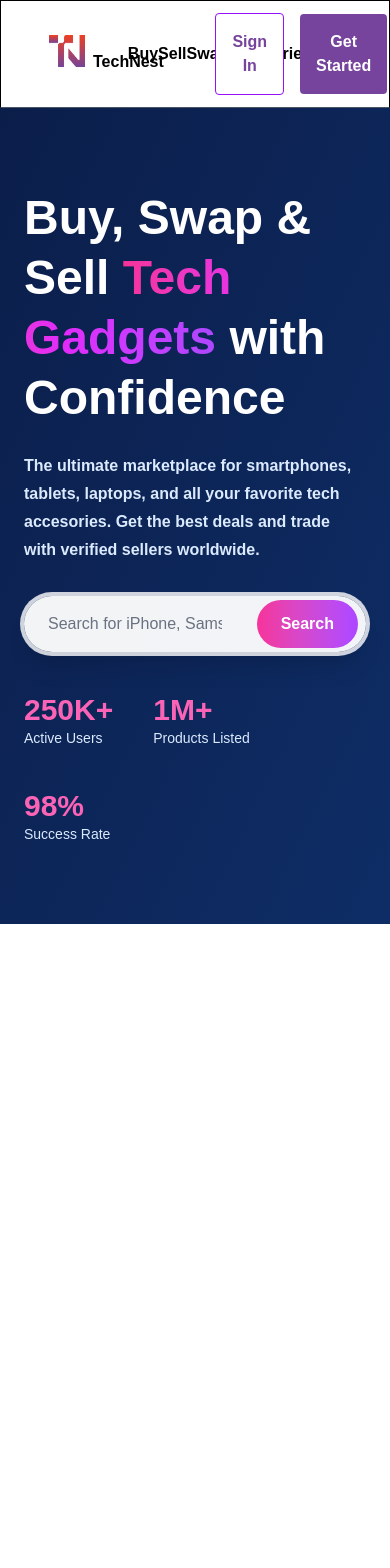
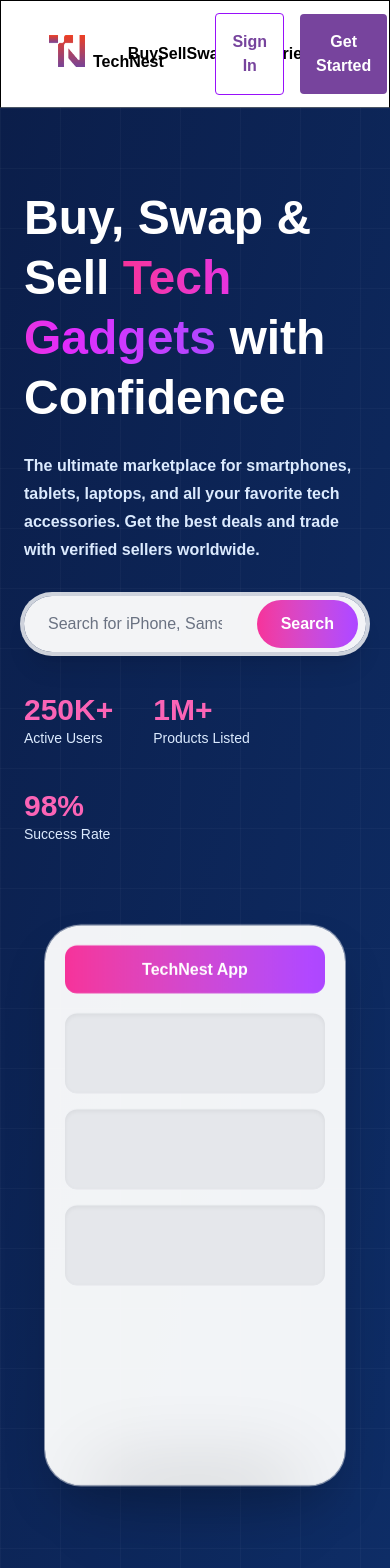
Before and after one commit to thatkhay/tech-nest, a Next.js app: page / in a window 390 px wide. Shown: the top 1568 px of the page. Before the commit the page ends 924 px from the top, so only its background shows below. Built offline with nearby package versions, Linux system fonts and the light colour scheme.

Commit message:
herodone

```diff
--- a/src/app/globals.css
+++ b/src/app/globals.css
@@ -5,7 +5,7 @@
   --foreground: #171717;
 }
 
-@theme inline {
+:root {
   --color-background: var(--background);
   --color-foreground: var(--foreground);
   --font-sans: var(--font-geist-sans);
--- a/src/app/page.tsx
+++ b/src/app/page.tsx
@@ -1,13 +1,23 @@
+"use client";
 import NavBar from "@/componets/Navbar";
 import Link from "next/link";
 
 export default function Home() {
   return (
-    <div className=" min-h-screen">
+    <div className="min-h-screen">
       <NavBar />
-      <section className="relative isolate bg-gradient-to-br from-[#0b1e4a] to-[#0e2d66] text-white">
-        <div className="mx-auto max-w-7xl px-6 py-20 lg:py-28">
-          {/* Headline */}
+
+      <section className="relative isolate overflow-hidden bg-gradient-to-br from-[#0b1e4a] to-[#0e2d66] text-white">
+        {/* subtle grid background */}
+        <div
+          className="absolute inset-0 -z-10 opacity-25
+          [background-image:linear-gradient(to_right,rgba(255,255,255,0.12)_1px,transparent_1px),linear-gradient(to_bottom,rgba(255,255,255,0.12)_1px,transparent_1px)]
+          [background-size:60px_60px]"
+        />
+
+        <div className="mx-auto max-w-7xl px-6 py-20 lg:py-28 grid lg:grid-cols-2 items-center gap-12">
+          {/* LEFT */}
+          <div>
             <h1 className="max-w-3xl text-5xl leading-tight font-extrabold sm:text-6xl">
               Buy, Swap & Sell{" "}
               <span className="bg-gradient-to-r from-pink-500 via-fuchsia-500 to-purple-500 bg-clip-text text-transparent">
@@ -16,18 +26,17 @@ export default function Home() {
               with Confidence
             </h1>
 
-          {/* Subheading with soft highlight */}
-          <p className="mt-6 max-w-2xl text-lg text-[1rem] leading-7 text-blue-100 font-bold">
-            <span className="rounded-md  py-1">
+            <p className="mt-6 max-w-2xl text-[1rem] leading-7 text-blue-100 font-bold">
+              <span className="rounded-md py-1">
                 The ultimate marketplace for smartphones, tablets, laptops, and
-              all your favorite tech accesories.
+                all your favorite tech accessories.
               </span>{" "}
               <span className="rounded-md py-1">
                 Get the best deals and trade with verified sellers worldwide.
               </span>
             </p>
 
-          {/* Search bar */}
+            {/* Search */}
             <div className="mt-8 max-w-2xl">
               <div className="relative flex items-center rounded-full bg-white/95 ring-4 ring-white/80 shadow-xl">
                 <input
@@ -47,7 +56,9 @@ export default function Home() {
             {/* Stats */}
             <div className="mt-10 flex flex-wrap gap-10 sm:gap-14">
               <div>
-              <div className="text-3xl font-extrabold text-pink-400">250K+</div>
+                <div className="text-3xl font-extrabold text-pink-400">
+                  250K+
+                </div>
                 <div className="text-sm text-blue-100">Active Users</div>
               </div>
               <div>
@@ -60,6 +71,39 @@ export default function Home() {
               </div>
             </div>
           </div>
+
+          {/* RIGHT: phone with soft bounce (no styled-jsx needed) */}
+          <div className="flex justify-center lg:justify-end">
+            {/* Reserve layout space for the tall phone */}
+            <div className="relative min-h-[600px] w-full lg:w-auto">
+              {/* Position the animated wrapper at the bottom-right (or center on small screens) */}
+              <div className="absolute bottom-0 left-1/2 -translate-x-1/2 lg:left-auto lg:right-0 lg:translate-x-0">
+                {/* This tiny wrapper controls bounce amplitude */}
+                <div className="relative h-[30px] will-change-transform motion-safe:animate-[bounce_3.2s_ease-in-out_infinite]">
+                  {/* The actual phone is anchored to the bottom of the wrapper */}
+                  <div className="absolute bottom-0 left-1/2 -translate-x-1/2">
+                    <div className="h-[560px] w-[300px] rounded-[36px] bg-white/95 p-5 shadow-2xl ring-1 ring-white/50">
+                      <div className="mx-auto mb-5 h-12 rounded-xl bg-gradient-to-r from-pink-500 to-purple-500 text-white font-semibold flex items-center justify-center">
+                        TechNest App
+                      </div>
+                      <div className="space-y-4">
+                        <div className="h-20 rounded-xl bg-gray-200 shadow-inner" />
+                        <div className="h-20 rounded-xl bg-gray-200 shadow-inner" />
+                        <div className="h-20 rounded-xl bg-gray-200 shadow-inner" />
+                      </div>
+                    </div>
+
+                    {/* soft ellipse shadow */}
+                    <div
+                      aria-hidden
+                      className="absolute -bottom-6 left-1/2 h-10 w-[70%] -translate-x-1/2 rounded-full bg-black/40 blur-2xl opacity-40"
+                    />
+                  </div>
+                </div>
+              </div>
+            </div>
+          </div>
+        </div>
       </section>
     </div>
   );
--- a/src/componets/Navbar.tsx
+++ b/src/componets/Navbar.tsx
@@ -10,7 +10,7 @@ const NavBar = () => {
         <Image src={logo} alt="Logo" className="h-8 w-9" />
         <div className="text-[1rem] font-bold">TechNest</div>
       </div>
-      <div className="flex justify-between items-center w-3/10 text-[1rem] font-semibold ">
+      <div className="flex justify-between items-center w-[30%] text-[1rem] font-semibold [&_a:hover]:text-[#ef3f23] [&_a]:transition-colors">
         <Link href={""}>Buy</Link>
         <Link href={""}>Sell</Link>
         <Link href={""}>Swap</Link>
```
Lines whose indentation alone changed are shown as unchanged.
